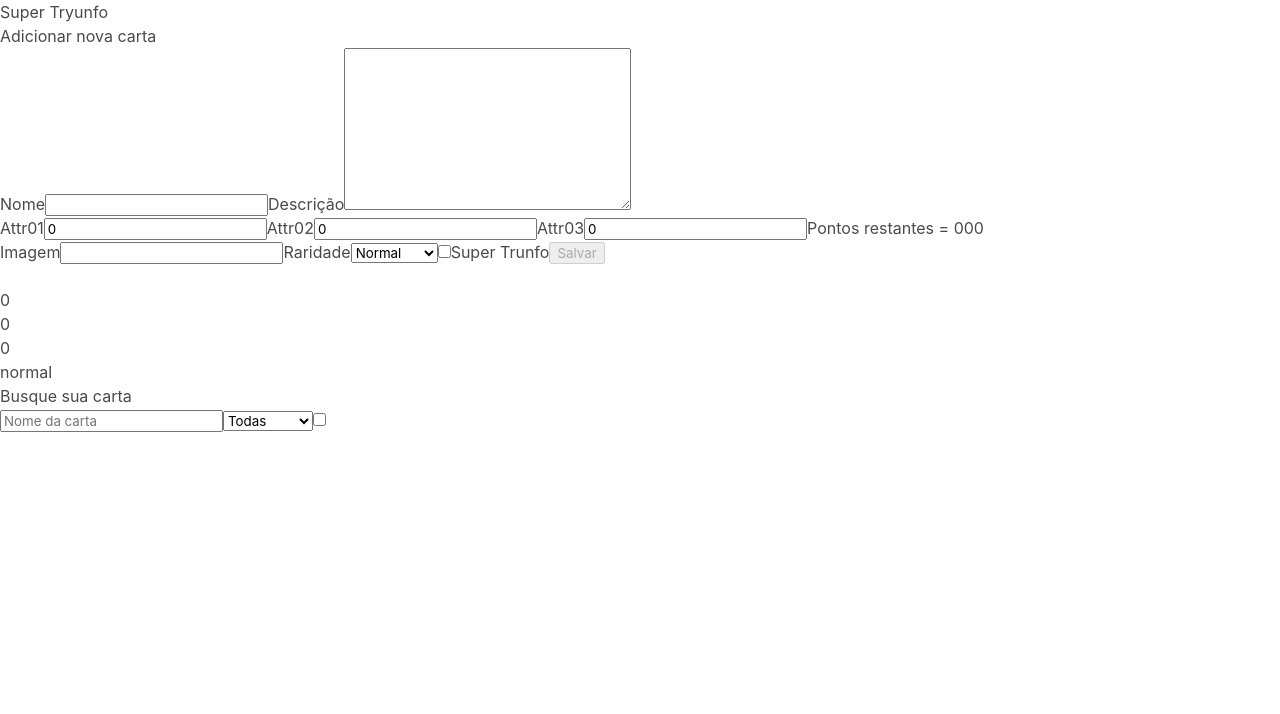
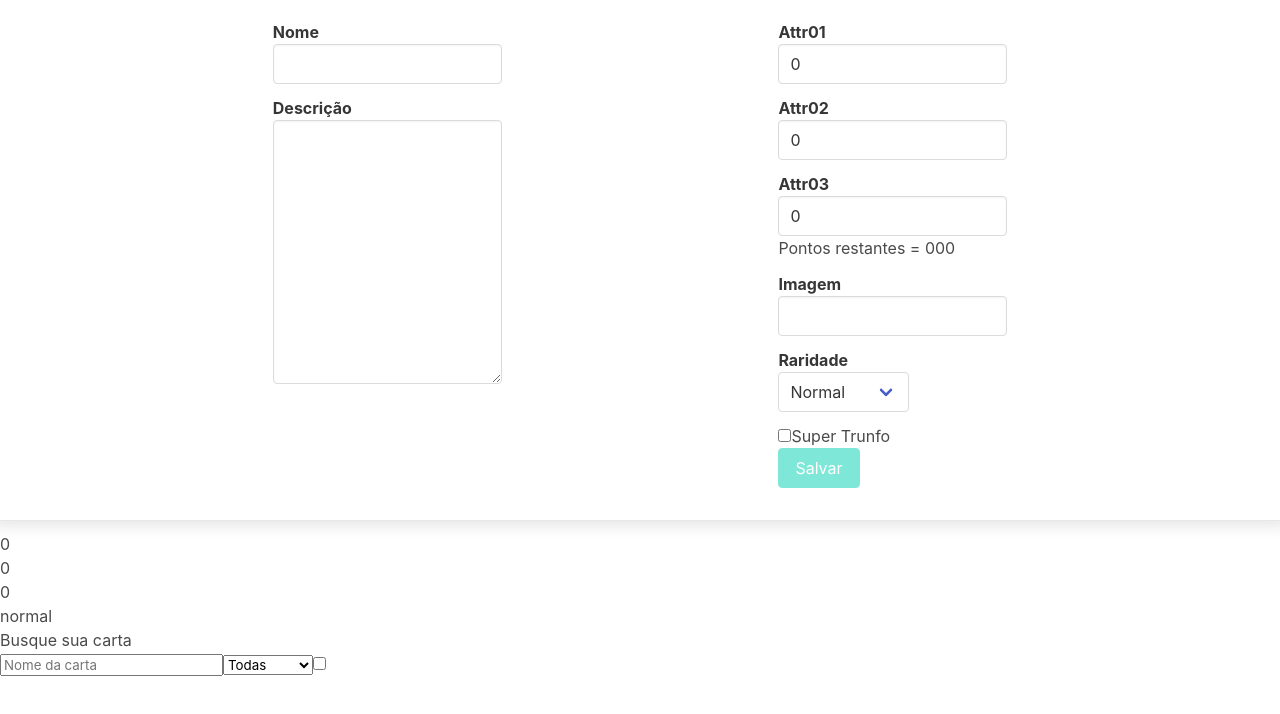
Before and after one commit to lorismilloni/top_trumps, a React (Create React App) app: page / in a window 1280 px wide. Shown: the top 714 px of the page. Built offline with nearby package versions, Linux system fonts and the light colour scheme.

Commit message:
feat: implement columns and box on form

```diff
--- a/src/components/Form.jsx
+++ b/src/components/Form.jsx
@@ -21,116 +21,148 @@ class Form extends Component {
     /* console.log(this.props); */
     return (
       <form>
-        <h1>Super Tryunfo</h1>
+        <div class="box columns">
+          <div class="column"></div>
+          <div class="column">
             <div className="inputs">
-          <legend>Adicionar nova carta</legend>
-          <label htmlFor="Name">
+              <div class="field is-grouped">
+                <label class="label" htmlFor="Name">
                   Nome
+                  <div class="control">
                     <input
                       name="cardName"
+                      class="input"
                       type="text"
-              value={ cardName }
+                      value={cardName}
                       id="Name"
-              onChange={ onInputChange }
-              data-testid="name-input"
-            />
+                      onChange={onInputChange}
+                      data-testid="name-input" />
                     {/* como a prop vai enviar o valor que estiver dentro do input,
     precisa ser colocada entre chaves por ser como o valor de uma variável JS */}
+                  </div>
                 </label>
-          <label htmlFor="Description">
+              </div>
+              <div class="field is-grouped">
+                <label class="label" htmlFor="Description">
                   Descrição
                   <textarea
                     name="cardDescription"
-              value={ cardDescription }
+                    class="textarea"
+                    value={cardDescription}
                     id="Description"
                     cols="30"
                     rows="10"
-              onChange={ onInputChange }
-              data-testid="description-input"
-            />
+                    onChange={onInputChange}
+                    data-testid="description-input" />
                 </label>
-          <div>
-            <label htmlFor="cardAttr1">
+              </div>
+            </div>
+          </div>
+          <div class="column"></div>
+          <div class="column">
+            <div class="field">
+              <div class="field is-grouped">
+                <label class="label" htmlFor="cardAttr1">
                   Attr01
                   <input
+                    class="input"
                     type="number"
                     name="cardAttr1"
-                value={ cardAttr1 }
-                onChange={ onInputChange }
-                data-testid="attr1-input"
-              />
+                    value={cardAttr1}
+                    onChange={onInputChange}
+                    data-testid="attr1-input" />
                 </label>
-            <label htmlFor="cardAttr2">
+              </div>
+              <div class="field is-grouped">
+                <label class="label" htmlFor="cardAttr2">
                   Attr02
                   <input
+                    class="input"
                     type="number"
                     name="cardAttr2"
-                value={ cardAttr2 }
-                onChange={ onInputChange }
-                data-testid="attr2-input"
-              />
+                    value={cardAttr2}
+                    onChange={onInputChange}
+                    data-testid="attr2-input" />
                 </label>
-            <label htmlFor="cardAttr3">
+              </div>
+              <div class="field is-grouped">
+                <label class="label" htmlFor="cardAttr3">
                   Attr03
                   <input
+                    class="input"
                     type="number"
                     name="cardAttr3"
-                value={ cardAttr3 }
-                onChange={ onInputChange }
-                data-testid="attr3-input"
-              />
+                    value={cardAttr3}
+                    onChange={onInputChange}
+                    data-testid="attr3-input" />
                 </label>
+              </div>
               Pontos restantes = 000
             </div>
-          <label htmlFor="Image">
+            <div class="field is-grouped">
+              <label class="label" htmlFor="Image">
                 Imagem
                 <input
+                  class="input"
                   type="text"
                   name="cardImage"
-              value={ cardImage }
+                  value={cardImage}
                   id="Image"
-              onChange={ onInputChange }
-              data-testid="image-input"
-            />
+                  onChange={onInputChange}
+                  data-testid="image-input" />
               </label>
-          <label htmlFor="Rare">
+            </div>
+            <div class="field">
+              <div>
+                <label class="label" htmlFor="Rare">
                   Raridade
+                </label>
+              </div>
+              <div class="control">
+                <div class="select">
                   <select
                     aria-label="input-carta-rara"
                     name="cardRare"
-              value={ cardRare }
+                    value={cardRare}
                     id="Rare"
-              onChange={ onInputChange }
+                    onChange={onInputChange}
                     data-testid="rare-input"
                   >
                     <option value="normal">Normal</option>
                     <option value="raro">Raro</option>
                     <option value="muito raro">Muito raro</option>
                   </select>
-          </label>
-          <label htmlFor="cardTrunfo">
-            { hasTrunfo ? <p>Você já tem um Super Trunfo em seu baralho</p> : <input
+                </div>
+              </div>
+            </div>
+            <div class="field">
+              <label class="checkbox" htmlFor="cardTrunfo">
+                {hasTrunfo ? <p>Você já tem um Super Trunfo em seu baralho</p> : <input
                   type="checkbox"
                   name="cardTrunfo"
                   title="Super Trybe Trunfo"
-              checked={ cardTrunfo }
-              onChange={ onInputChange }
-              data-testid="trunfo-input"
-            /> }
-            {/* input feito com base no input do Yuri Carvalho,
-            que usa a saveCard e deleteCard para validar o super trunfo */}
+                  checked={cardTrunfo}
+                  onChange={onInputChange}
+                  data-testid="trunfo-input" />}
+                {/* usa a saveCard e deleteCard para validar o super trunfo */}
                 Super Trunfo
+                {/* {console.log(isSaveButtonDisabled)} */}
               </label>
-          {/* {console.log(isSaveButtonDisabled)} */}
+              <div class="buttons">
                 <button
+                  class="button is-primary"
                   name="save"
                   type="button"
-            disabled={ isSaveButtonDisabled }
-            onClick={ onSaveButtonClick }
+                  disabled={isSaveButtonDisabled}
+                  onClick={onSaveButtonClick}
                   data-testid="save-button"
                 >
                   Salvar
                 </button>
+              </div>
+            </div>
+          </div>
+          <div class="column"></div>
         </div>
       </form>
     );
```
Also changed, not shown: src/components/index.js (deleted). Lines whose indentation alone changed are shown as unchanged.
